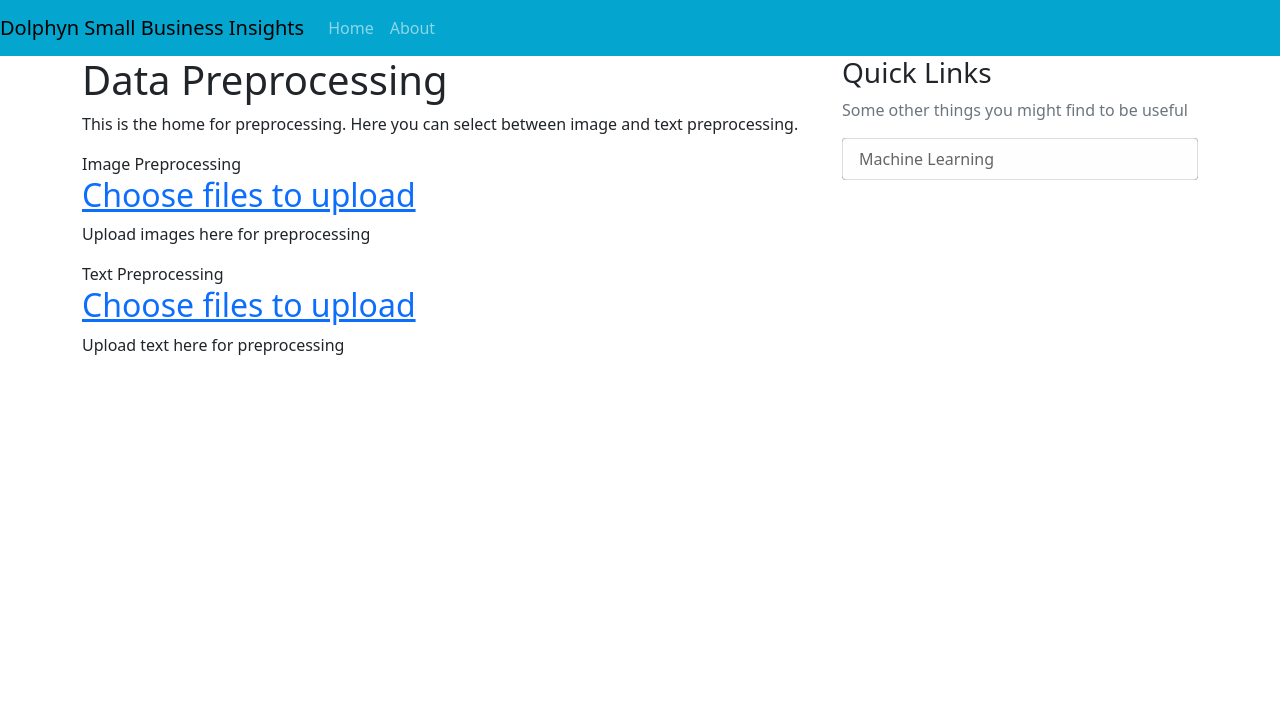
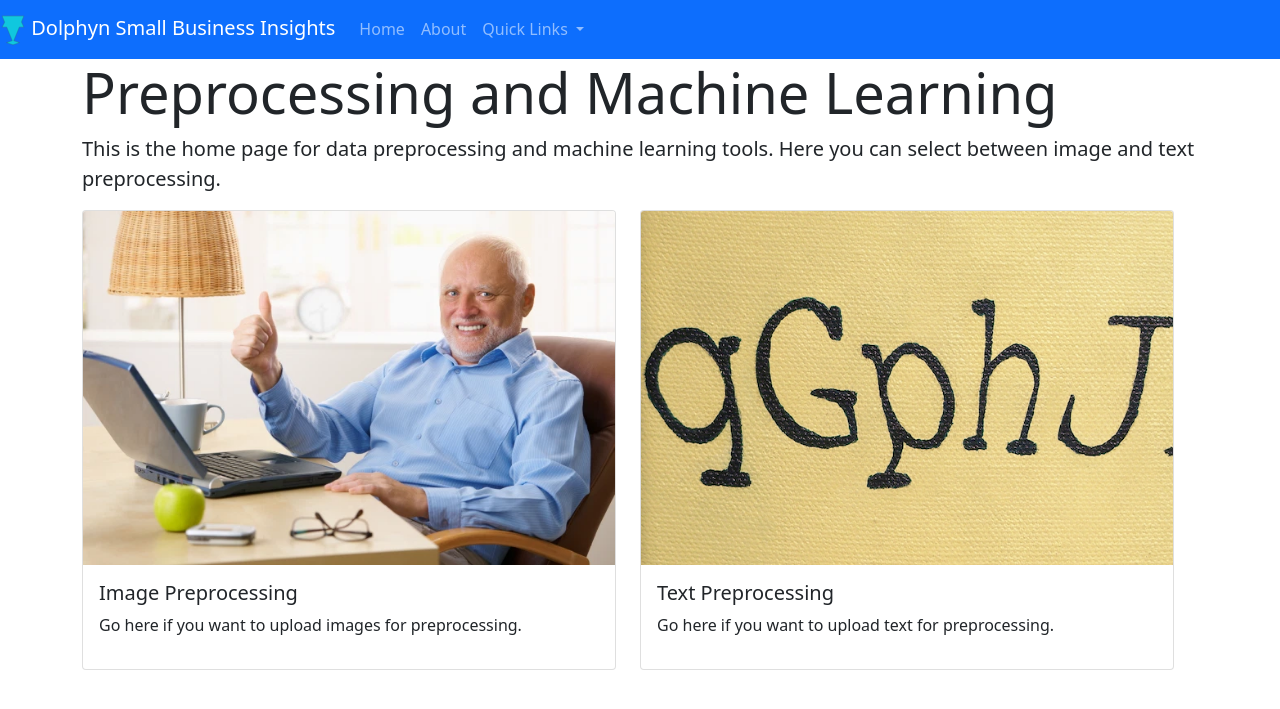
Before and after one commit to uncrewedimp/MathMajorsUnite, a Django app: page / in a window 1280 px wide. Shown: the top 709 px of the page. Run offline with Django 3.2, Linux system fonts and the light colour scheme; some libraries are stand-ins or nearby versions.

Commit message:
Updated appearance of all pages

```diff
--- a/cs340_project/preprocessing/templates/preprocessing/base.html
+++ b/cs340_project/preprocessing/templates/preprocessing/base.html
@@ -12,7 +12,7 @@
     integrity="sha384-BmbxuPwQa2lc/FVzBcNJ7UAyJxM6wuqIj61tLrc4wSX0szH/Ev+nYRRuWlolflfl" crossorigin="anonymous">
 
   <!-- Link main.css for styling -->
-  <link rel="stylesheet" type="text/css" href="{% static 'preprocessing/main.css' %}">
+  <!-- <link rel="stylesheet" type="text/css" href="{% static 'preprocessing/main.css' %}" /> -->
 
   <!-- Add favicon -->
   <link rel="shortcut icon" type="image/png" href="{% static 'preprocessing/dolphyn_logo.ico' %}" />
@@ -34,70 +34,59 @@
 </head>
 
 <body>
+
   <!-- Navigation Bar -->
-  <header class="site-header">
-    <nav class="navbar navbar-expand-lg navbar-custom navbar-dark">
-      <!-- <a class="navbar-brand">Dolphyn Small Business Insights</a> -->
-      <a class="navbar-brand mr-4" href="{% url 'preprocessing-index' %}">Dolphyn Small Business Insights</a>
-      <!-- <a class="nav-link" href="about">About</a> ! -->
-      <button class="navbar-toggler" type="button" data-toggle="collapse" data-target="#navbarSupportedContent"
-        aria-controls="navbarSupportedContent" aria-expanded="false" aria-label="Toggle navigation">
-        <span class="navbar-toggler-icon"></span>
-      </button>
-
-      <!-- <div class="collapse navbar-collapse" id="navbarSupportedContent"> -->
-      <div class="collapse navbar-collapse" id="navbarToggle">
-        <ul class="navbar-nav mr-auto">
-          <!-- <li class="nav-item"> -->
-          <a class="nav-item nav-link" href="{% url 'preprocessing-index' %}">Home</a>
+  <nav class="navbar navbar-expand-lg navbar-dark bg-primary">
+    <a class="navbar-brand" href="{% url 'preprocessing-index' %}"> <img
+        src="{% static 'preprocessing/dolphyn_logo.ico' %}">
+      Dolphyn Small Business Insights</a>
+    <button class="navbar-toggler" type="button" data-toggle="collapse" data-target="#navbarNavDropdown"
+      aria-controls="navbarNavDropdown" aria-expanded="false" aria-label="Toggle navigation">
+      <span class="navbar-toggler-icon"></span>
+    </button>
+    <div class="collapse navbar-collapse" id="navbarNavDropdown">
+      <ul class="navbar-nav">
+        <li class="nav-item active">
+          <a class="nav-link" href="{% url 'preprocessing-index' %}">Home</a>
+        </li>
+        <li class="nav-item">
           <a class="nav-link" href="{% url 'preprocessing-about' %}">About</a>
-          <!-- </li> -->
-        </ul>
-      </div>
-    </nav>
-    <!-- <nav class="navbar navbar-expand-md navbar-dark bg-steel fixed-top">
-      <div class="container">
-        <a class="navbar-brand mr-4" href="{% url 'preprocessing-index' %}">Dolphyn Small Business Insights</a>
-        <button class="navbar-toggler" type="button" data-toggle="collapse" data-target="#navbarToggle"
-          aria-controls="navbarToggle" aria-expanded="false" aria-label="Toggle navigation">
-          <span class="navbar-toggler-icon"></span>
-        </button>
-        <div class="collapse navbar-collapse" id="navbarToggle">
-          <div class="navbar-nav mr-auto">
-            <a class="nav-item nav-link" href="{% url 'preprocessing-index' %}">Home</a>
-            <a class="nav-item nav-link" href="{% url 'preprocessing-about' %}">About</a>
-            <a class="nav-item nav-link" href="#">Other tools</a>
-          </div> -->
-    <!-- Navbar Right Side -->
-    <!-- <div class="navbar-nav">
-            <a class="nav-item nav-link" href="#">Login</a>
-            <a class="nav-item nav-link" href="#">Register</a>
-          </div> -->
+        </li>
+        <li class="nav-item dropdown">
+          <a class="nav-link dropdown-toggle" href="#" id="navbarDropdownMenuLink" data-toggle="dropdown"
+            aria-haspopup="true" aria-expanded="false">
+            Quick Links
+          </a>
+          <div class="dropdown-menu" aria-labelledby="navbarDropdownMenuLink">
+            <a class="dropdown-item" href="{% url 'preprocessing-image'%}">Image Preprocessing</a>
+            <a class="dropdown-item" href="{% url 'preprocessing-text'%}">Text Preprocessing</a>
+            <a class="dropdown-item" href="https://www.youtube.com/watch?v=dQw4w9WgXcQ">Machine Learning</a>
+          </div>
+        </li>
+      </ul>
     </div>
-    </div>
-    </nav>
-  </header>
+  </nav>
 
   <!-- Content and side bar -->
   <main role="main" class="container">
+
     <div class="row">
-      <div class="col-md-8">
-        {% block content %}{% endblock %}
-      </div>
-      <div class="col-md-4">
+      <!-- <div class="col-md-8"> -->
+      {% block content %}{% endblock %}
+      <!-- </div> -->
+
+      <!-- <div class="col-md-4">
         <div class="content-section">
           <h3>Quick Links</h3>
           <p class='text-muted'>Some other things you might find to be useful
           <ul class="list-group">
             <li class="list-group-item list-group-item-light">Machine Learning</li>
-            <!-- <li class="list-group-item list-group-item-light">More stuff</li>
-            <li class="list-group-item list-group-item-light">Even more stuff</li>
-            <li class="list-group-item list-group-item-light">Help</li> -->
           </ul>
           </p>
         </div>
       </div>
-    </div>
+    </div> -->
+
   </main>
 
   <!-- Optional JavaScript; choose one of the two! -->
@@ -107,6 +96,17 @@
     integrity="sha384-b5kHyXgcpbZJO/tY9Ul7kGkf1S0CWuKcCD38l8YkeH8z8QjE0GmW1gYU5S9FOnJ0"
     crossorigin="anonymous"></script>
 
+  <script src="https://code.jquery.com/jquery-3.2.1.slim.min.js"
+    integrity="sha384-KJ3o2DKtIkvYIK3UENzmM7KCkRr/rE9/Qpg6aAZGJwFDMVNA/GpGFF93hXpG5KkN"
+    crossorigin="anonymous"></script>
+  <script src="https://cdnjs.cloudflare.com/ajax/libs/popper.js/1.12.9/umd/popper.min.js"
+    integrity="sha384-ApNbgh9B+Y1QKtv3Rn7W3mgPxhU9K/ScQsAP7hUibX39j7fakFPskvXusvfa0b4Q"
+    crossorigin="anonymous"></script>
+  <script src="https://maxcdn.bootstrapcdn.com/bootstrap/4.0.0/js/bootstrap.min.js"
+    integrity="sha384-JZR6Spejh4U02d8jOt6vLEHfe/JQGiRRSQQxSfFWpi1MquVdAyjUar5+76PVCmYl"
+    crossorigin="anonymous"></script>
+
+
   <!-- Option 2: Separate Popper and Bootstrap JS -->
   <!--
     <script src="https://cdn.jsdelivr.net/npm/@popperjs/core@2.6.0/dist/umd/popper.min.js" integrity="sha384-KsvD1yqQ1/1+IA7gi3P0tyJcT3vR+NdBTt13hSJ2lnve8agRGXTTyNaBYmCR/Nwi" crossorigin="anonymous"></script>
--- a/cs340_project/preprocessing/templates/preprocessing/index.html
+++ b/cs340_project/preprocessing/templates/preprocessing/index.html
@@ -1,27 +1,40 @@
 {% extends 'preprocessing/base.html' %}
 {% block content %}
-<h1>Data Preprocessing</h1>
-<p>This is the home for preprocessing. Here you can select between image and text preprocessing.</p>
+{% load static %}
+<!-- <h1>Preprocessing and Machine Learning</h1>
+<p>This is the home page for data preprocessing and machine learning tools. Here you can select between image and text
+  preprocessing.</p> -->
 
-<article class="media content-section">
-  <div class="media-body">
-    <div class="article-metadata">
-      <a>Image Preprocessing</a>
-      <!-- <small class="text-muted">DATE</small> -->
+<div class="jumbotron">
+  <h1 class="display-4">Preprocessing and Machine Learning</h1>
+  <p class="lead">This is the home page for data preprocessing and machine learning tools. Here you can select between
+    image and text preprocessing.</p>
+</div>
+
+<div class="row">
+
+  <div class="col-sm-6">
+    <div class="card">
+      <img class="card-img-top" src="{% static 'preprocessing/harold.png' %}">
+      <div class="card-body">
+        <h5 class="card-title">Image Preprocessing</h5>
+        <p class="card-text">Go here if you want to upload images for preprocessing.</p>
+        <a href="{% url 'preprocessing-image'%}" class="stretched-link"></a>
+      </div>
     </div>
-    <h2><a class="article-title" href="{% url 'preprocessing-image'%}">Choose files to upload</a></h2>
-    <p class="article-content">Upload images here for preprocessing</p>
   </div>
-</article>
 
-<article class="media content-section">
-  <div class="media-body">
-    <div class="article-metadata">
-      <a>Text Preprocessing</a>
-      <!-- <small class="text-muted">DATE</small> -->
+  <div class="col-sm-6">
+    <div class="card">
+      <img class="card-img-top" src="{% static 'preprocessing/text.png' %}">
+      <div class="card-body">
+        <h5 class="card-title">Text Preprocessing</h5>
+        <p class="card-text">Go here if you want to upload text for preprocessing.</p>
+        <a href="{% url 'preprocessing-text'%}" class="stretched-link"></a>
+      </div>
     </div>
-    <h2><a class="article-title" href="{% url 'preprocessing-text'%}">Choose files to upload</a></h2>
-    <p class="article-content">Upload text here for preprocessing</p>
   </div>
-</article>
+
+</div>
+
 {% endblock content %}
```
Also changed, not shown: cs340_project/preprocessing/templates/preprocessing/about.html (+55 -2 lines), cs340_project/preprocessing/templates/preprocessing/image.html (+26 -5 lines), cs340_project/preprocessing/templates/preprocessing/text.html (+26 -4 lines), cs340_project/preprocessing/static/preprocessing/harold.png (added), cs340_project/preprocessing/static/preprocessing/text.png (added).
